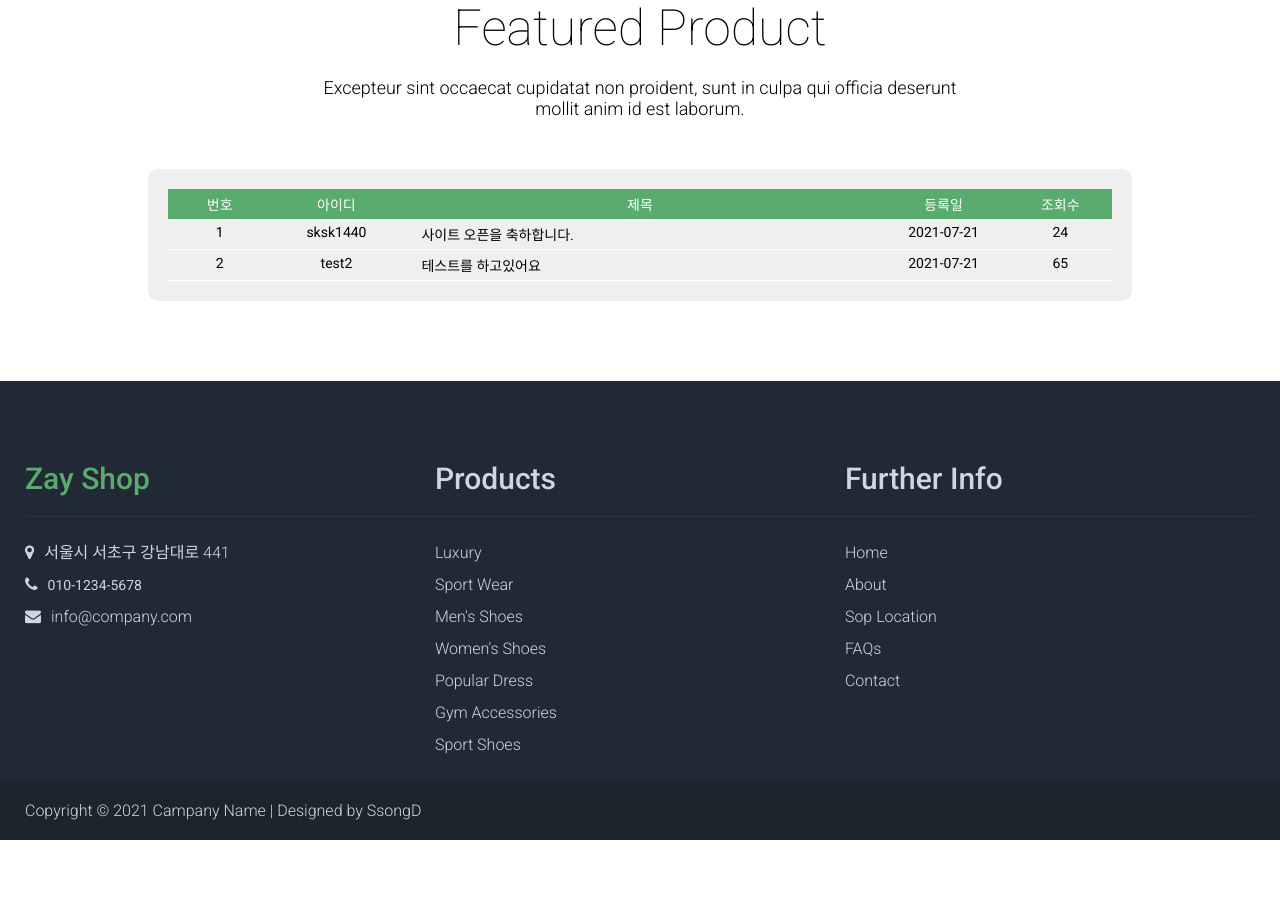
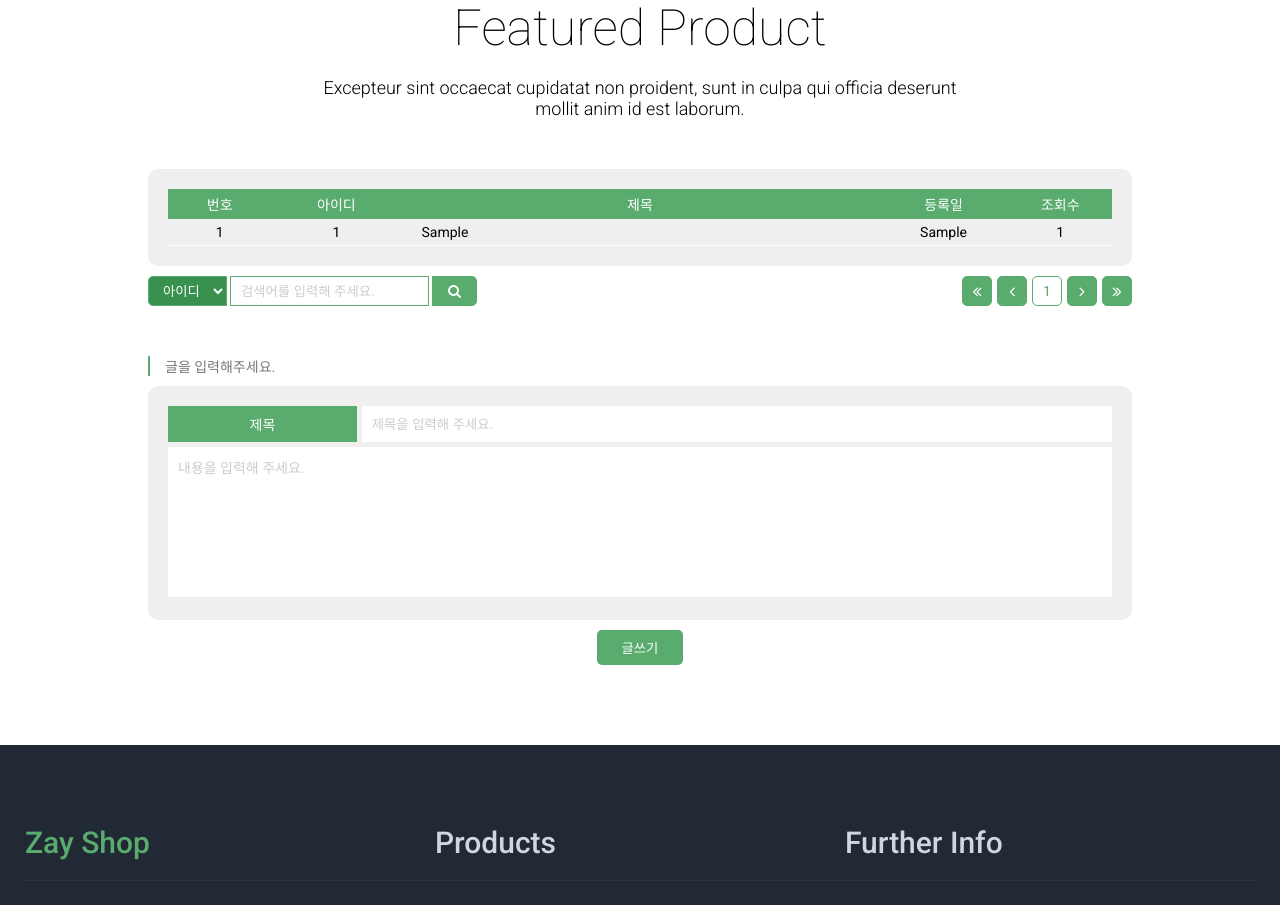
Before and after one commit to ssongd-creater/Zay, a PHP site: page /pages/menu_page/community_form.php in a window 1280 px wide. Shown: the part 222-1127 px from the top of the page. Before the commit the page ends 1062 px from the top, so only its background shows below. Run offline with PHP 8.4, Linux system fonts and the light colour scheme; tables that the repository leaves empty or names only in its code hold one stand-in row (values such as "Sample post"); a stand-in replaces the project's code that opens the database connection.

Commit message:
7/22 게시판 db연동 및 디자인

```diff
--- a/css/style.css
+++ b/css/style.css
@@ -163,7 +163,8 @@ section.pro_insert{background: #e9eef5;}
 .comments .comments_text button.rev_send{display:none;}
 
 /* Community Page Style Code */
-.community .comm_table{width:80%; margin:auto; background: #efefef; padding:20px;border-radius: 10px;;}
+.community .comm_center{width:80%; margin:auto;}
+.community .comm_table{background: #efefef; padding:20px;border-radius: 10px;;}
 .community .comm_table li{padding:5px;display: flex;}
 .community .comm_table li span{text-align: center;}
 .community .comm_table li span:nth-child(1){width:10%;}
@@ -173,4 +174,28 @@ section.pro_insert{background: #e9eef5;}
 .community .comm_table li span:nth-child(5){width:10%;}
 .community .comm_table li.comm_tit{background:#59ab6e; color:#fff;}
 .community .comm_table li.comm_con{border-bottom: 1px solid #fff;;}
-.community .comm_table li.comm_con span:nth-child(3){text-align: left; padding-left:15px;}
+.community .comm_table li.comm_con span{display:flex; align-items: center; justify-content: center;}
+.community .comm_table li.comm_con span:nth-child(3){justify-content: flex-start; padding-left:15px;}
+
+.community .search_paging{display:flex; justify-content: space-between; margin:10px auto 0 auto;}
+.community .paging{display: flex;}
+.community .paging span{width:30px; height:30px; background:#59ab6e; color:#fff;font-size:16px; margin-left:5px; display:flex; justify-content: center; align-items: center; border-radius: 5px; border:1px solid #59ab6e;}
+.community .paging span.num{background:#fff; color:#59ab6e; font-size:14px;}
+
+.community .search_form{display: flex;}
+.community .search_form select{border:1px solid #59ab6e; background:#38914e; color:#fff; outline:0; border-radius:5px 0 0 5px; padding:0 10px;height: 30px;}
+.community .search_form input{border:1px solid #59ab6e; margin:0 3px; height: 30px;}
+.community .search_form button{font-size:14px; color:#fff; border:1px solid #59ab6e; background: #59ab6e; padding:0 15px; border-radius: 0 5px 5px 0;}
+
+.community .write{margin-top:50px;}
+.community .write h4{font-size:14px; margin:10px 20px 10px 0; color:#777; font-weight: 400; border-left:2px solid #59ab6e; padding-left:15px;}
+.community .write_form{background:#efefef; padding:20px; border-radius: 10px;;}
+.community .write_tit{display: flex; justify-content: space-between;}
+.community .write_tit label{width:20%; background:#59ab6e; color:#fff; text-align:center; padding:8px 0;}
+.community .write_tit input{width:calc(80% - 5px);}
+
+.community .write_con{width:100%; margin-top:5px;}
+.community .write_con textarea{width:100%; height:150px;font-family: 'Roboto', 'Noto Sans KR', sans-serif; font-size:14px;}
+.community .write_con textarea::placeholder{color:#ccc;}
+.community .write_btn{width:100%; height:auto; margin-top:10px; text-align:center;}
+.community .write_btn button{background: #59ab6e; color:#fff; padding:8px 25px; border-radius: 5px;}
--- a/pages/menu_page/community_form.php
+++ b/pages/menu_page/community_form.php
@@ -29,7 +29,7 @@
         <h2>Featured Product</h2>
         <p>Excepteur sint occaecat cupidatat non proident, sunt in culpa qui officia deserunt<br>mollit anim id est laborum.</p>
       </div>
-      <div class="comm_table">
+      <div class="comm_table comm_center">
         <ul class="comm_row">
           <li class="comm_tit">
             <span>번호</span>
@@ -38,21 +38,90 @@
             <span>등록일</span>
             <span>조회수</span>
           </li>
+
+          <?php
+            include $_SERVER["DOCUMENT_ROOT"]."/connect/db_conn.php";
+            $sql = "SELECT * FROM zay_comm ORDER BY ZAY_comm_idx DESC LIMIT 5";
+
+            $comm_result = mysqli_query($dbConn,$sql);
+           while($comm_row = mysqli_fetch_array($comm_result)){
+             $comm_idx = $comm_row['ZAY_comm_idx'];
+             $comm_id = $comm_row['ZAY_comm_id'];
+             $comm_tit = $comm_row['ZAY_comm_tit'];
+             $comm_reg = $comm_row['ZAY_comm_reg'];
+             $comm_hit = $comm_row['ZAY_comm_hit'];
+          ?>
           <li class="comm_con">
-            <span>1</span>
-            <span>sksk1440</span>
-            <span>사이트 오픈을 축하합니다.</span>
-            <span>2021-07-21</span>
-            <span>24</span>
+            <span><?=$comm_idx?></span>
+            <span><?=$comm_id?></span>
+            <span><?=$comm_tit?></span>
+            <span><?=$comm_reg?></span>
+            <span><?=$comm_hit?></span>
           </li>
-          <li class="comm_con">
-            <span>2</span>
-            <span>test2</span>
-            <span>테스트를 하고있어요</span>
-            <span>2021-07-21</span>
-            <span>65</span>
-          </li>
+          <?php }?>
         </ul>
+      </div>
+      <!-- End of comm_table -->
+      <div class="search_paging comm_center">
+        <div class="search">
+          <form action="" class="search_form" name="search_form">
+            <select name="" id="">
+              <option value="">아이디</option>
+              <option value="">제목</option>
+            </select>
+            <input type="text" placeholder="검색어를 입력해 주세요.">
+            <button type="submit"><i class="fa fa-search"></i></button>
+          </form>
+        </div>
+
+        <div class="paging">
+          <span><i class="fa fa-angle-double-left"></i></span>
+          <span><i class="fa fa-angle-left"></i></span>
+
+          <?php
+          include $_SERVER["DOCUMENT_ROOT"]."/connect/db_conn.php";
+          $sql_paging = "SELECT * FROM zay_comm";
+
+          $paging_result = mysqli_query($dbConn, $sql_paging);
+          $total_record = mysqli_num_rows($paging_result);
+          $paging_num = 5; //5개씩 보여줄걸 대비한다고 생각하고 5라고 씀
+
+          if($total_record % $paging_num == 0){
+            //12%5 == 0
+            $total_page = floor($total_record / $paging_num);//소수점을 없애주는 함수
+          }else{
+            $total_page = floor($total_record / $paging_num) + 1;
+          }
+
+          for($i = 1; $i<= $total_page; $i++){ //i가 1인이유는 1페이지부터 시작해서이기 때문
+          ?>
+          <span class="num"><?=$i?></span>
+
+          <?php } ?>
+          <span><i class="fa fa-angle-right"></i></span>
+          <span><i class="fa fa-angle-double-right"></i></span>
+        </div>
+      </div>
+      <!-- End of search paging -->
+
+      <div class="write comm_center">
+        <h4>글을 입력해주세요.</h4>
+        <form class="write_form" action="/zay/php/community_insert.php" name="write_form" method="post">
+          <div class="write_tit">
+            <label for="write_input">제목</label>
+            <input type="text" id="write_input" placeholder="제목을 입력해 주세요." name="write_input">
+          </div>
+          <div class="write_con">
+            <textarea placeholder="내용을 입력해 주세요." name="write_con"></textarea>
+          </div>
+        </form>
+        <div class="write_btn">
+          <?php if(!$userid){?>
+          <button type="button" onclick="plzLogin()">글쓰기</button>
+          <?php }else{?>
+          <button type="button" onclick="sendWrite()">글쓰기</button>
+          <?php }?>
+        </div>
       </div>
     </div>
   </section>
@@ -63,6 +132,25 @@
   <!-- jQuery Framework Load -->
   <script src="https://ajax.googleapis.com/ajax/libs/jquery/3.4.1/jquery.min.js"></script>
   <script src="/zay/js/jq.main.js"></script>
+  <script>
+    function plzLogin(){
+      alert('로그인 후 이용해 주세요.');
+      return false; //로그인 창으로 뜨게 설정해도됨 location.href();
+    };
+
+    function sendWrite(){
+      if(!document.write_form.write_input.value){
+        alert('제목을 입력해 주세요.');
+        return;
+      }
+
+      if(!document.write_form.write_con.value){
+        alert('내용을 입력해 주세요.');
+        return;
+      }
+      document.write_form.submit();
+    };
+  </script>
 
 </body>
 </html>
```
Also changed, not shown: php/community_insert.php (added, +26 -0 lines), php/insert_mem.php (+18 -0 lines), sql/zay_comm.sql (added, +62 -0 lines), todo.txt (+23 -15 lines).
